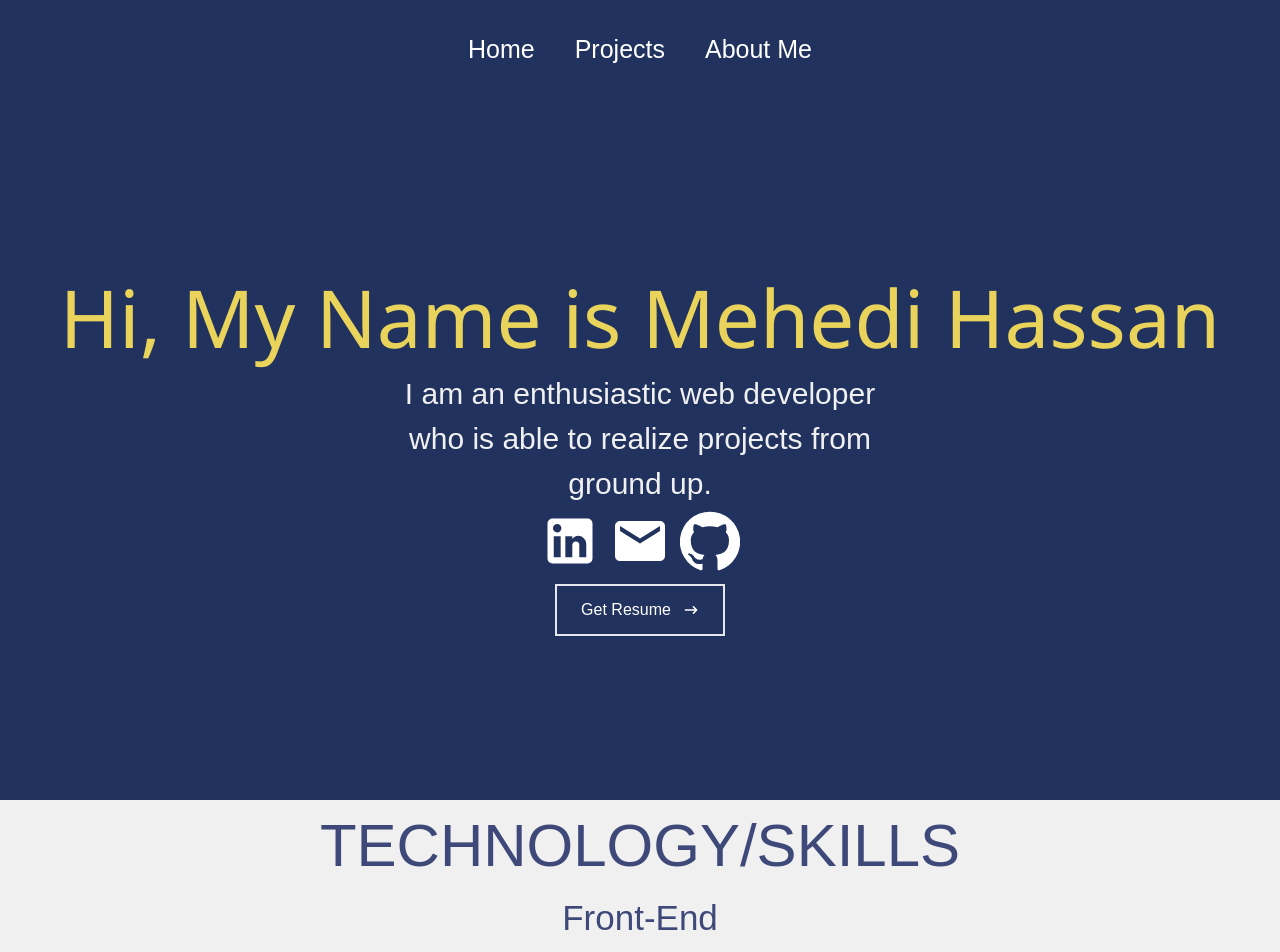
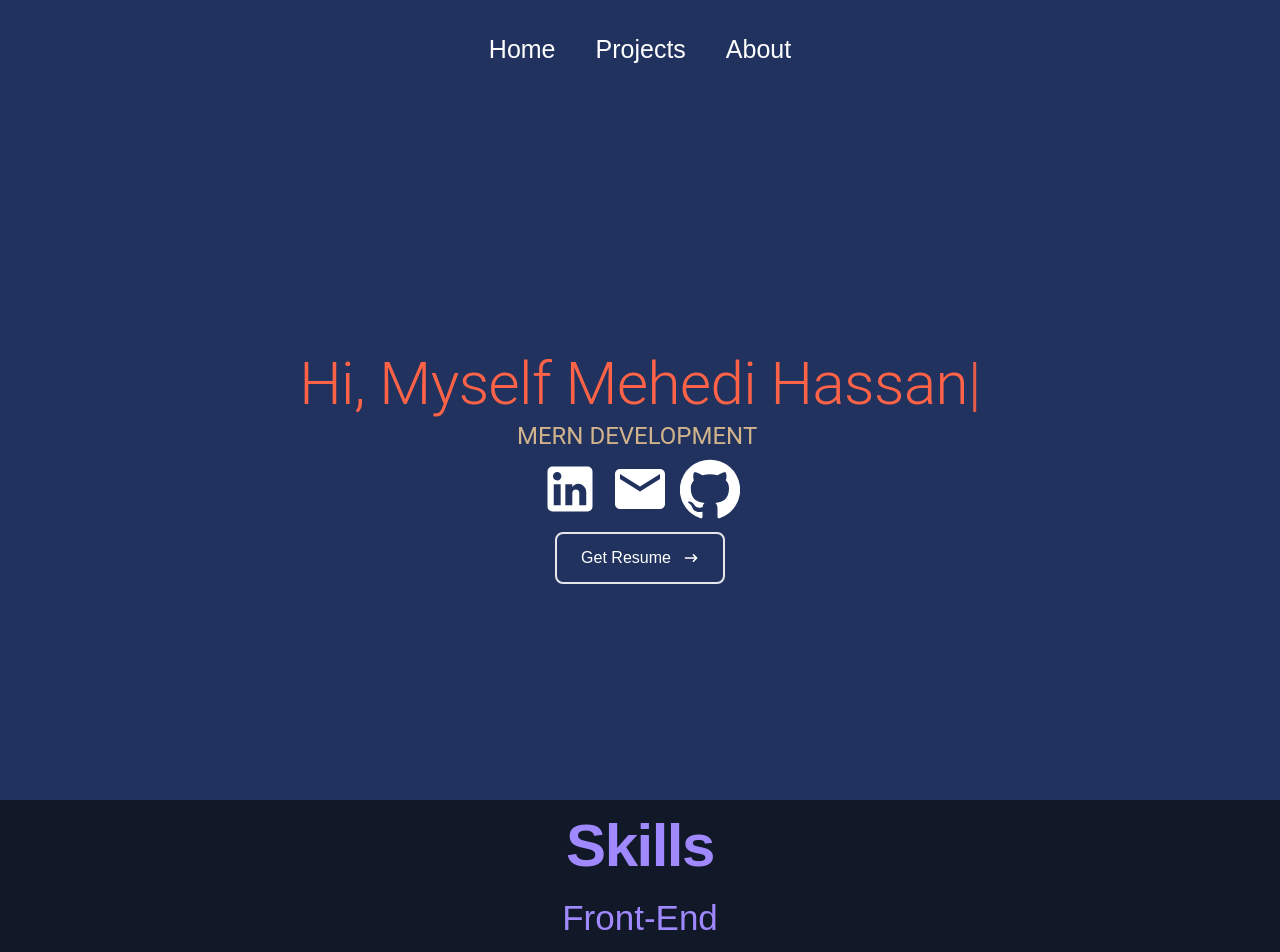
Before and after one commit to dani3lnwz/Portfolioo, a React (Create React App) app: page / in a window 1280 px wide. Shown: the top 952 px of the page. Built offline with nearby package versions, Linux system fonts and the light colour scheme.

Commit message:
about edited

```diff
--- a/package.json
+++ b/package.json
@@ -14,6 +14,7 @@
     "react-router-dom": "^6.3.0",
     "react-scripts": "5.0.1",
     "react-slick": "^0.29.0",
+    "react-typed": "^1.2.0",
     "react-vertical-timeline-component": "^3.5.2",
     "slick-carousel": "^1.8.1",
     "web-vitals": "^2.1.0"
--- a/src/components/Navbar.js
+++ b/src/components/Navbar.js
@@ -26,7 +26,7 @@ function Navbar() {
       <div className="links">
         <Link to="/"> Home </Link>
         <Link to="/projects"> Projects </Link>
-        <Link to="/experience"> About Me</Link>
+        <Link to="/experience"> About </Link>
       </div>
     </div>
   );
--- a/src/pages/Home.js
+++ b/src/pages/Home.js
@@ -5,18 +5,64 @@ import GithubIcon from "@material-ui/icons/GitHub";
 import { HiArrowNarrowRight } from "react-icons/hi";
 import "../styles/Home.css";
 import Contact from "./Contact";
+import Typography from "@material-ui/core/Typography";
+import Avatar from "@material-ui/core/Avatar";
+import Grid from "@material-ui/core/Grid";
+import Box from "@material-ui/core/Box";
+import Typed from "react-typed";
+import { makeStyles } from "@material-ui/core/styles";
+
+const useStyles = makeStyles((theme) => ({
+  avatar: {
+    width: theme.spacing(15),
+    height: theme.spacing(15),
+    margin: theme.spacing(1),
+  },
+  title: {
+    color: "tomato",
+  },
+  subtitle: {
+    color: "tan",
+    textTransform: "uppercase",
+  },
+  typedContainer: {
+    position: "absolute",
+    top: "50%",
+    left: "50%",
+    transform: "translate(-50%,-50%)",
+    width: "80vw",
+    textAlign: "center",
+    zIndex: 1,
+  },
+}));
 
 function Home() {
+  const classes = useStyles();
   return (
+    <>
+      <Box className={classes.typedContainer}>
+        <Typography className={classes.title} variant="h2">
+          <Typed strings={["Hi, Myself Mehedi Hassan"]} typeSpeed={40} />
+        </Typography>
+
+        <Typography className={classes.subtitle} variant="h5">
+          <Typed
+            strings={["Web Developer", "React Developer", "MERN Development"]}
+            typeSpeed={40}
+            backSpeed={50}
+            loop
+          />
+        </Typography>
+      </Box>
       <div className="home">
         <div className="about">
-        <h2 className="mb-16"> Hi, My Name is Mehedi Hassan</h2>
-        <div className="prompt">
-          <p>
-            I am an enthusiastic web developer who is able to realize projects
-            from ground up.
-          </p>
-          <a href="https://www.linkedin.com/in/hassanmehedi1/" target="_blank">
+          <h2 className="mb-16"></h2>
+          <div className="prompt md:mt-8">
+            <p></p>
+            <a
+              href="https://www.linkedin.com/in/hassanmehedi1/"
+              target="_blank"
+            >
               <LinkedInIcon />
             </a>
             <a href="mailto:mehedihypernova@gmail.com" target="_blank">
@@ -30,7 +76,7 @@ function Home() {
             href="https://drive.google.com/file/d/1iboKhBx2yZ-P8LkzGCOBnp73sli1CoD_/view?usp=sharing"
             target="_blank"
           >
-          <button className="text-white group border-2 px-6 py-3 my-2 flex items-center hover:bg-fuchsia-500 hover:border-fuchsia-500 ">
+            <button className="text-white group border-2 px-6 py-3 my-2 flex items-center hover:bg-fuchsia-500 hover:border-fuchsia-500 rounded-lg">
               Get Resume
               <span className="group-hover:ml-4 duration-300">
                 <HiArrowNarrowRight className="ml-3 " />
@@ -38,14 +84,16 @@ function Home() {
             </button>
           </a>
         </div>
-      <div className="skills">
-        <h1 className="text-6xl mt-4 mb-4">TECHNOLOGY/SKILLS</h1>
+        <div className="skills bg-gray-900">
+          <h1 className="title-font  mb-4 text-4xl font-bold leading-10 tracking-tight sm:text-5xl sm:leading-none md:text-6xl mt-4">
+            Skills
+          </h1>
           <ol className="list">
             <li className="item text-center">
               <h2 className=""> Front-End</h2>
               <span>
-              React.js, JavaScript, HTML-5, CSS-3, Bootstrap, TailwindCSS, SASS,
-              Firebase, DaisyUI, React- Router, Axios, React-Query
+                React.js, JavaScript, HTML-5, CSS-3, Bootstrap, TailwindCSS,
+                SASS, Firebase, DaisyUI, React- Router, Axios, React-Query
               </span>
             </li>
             <li className="item text-center">
@@ -70,6 +118,7 @@ function Home() {
         </div>
         <Contact></Contact>
       </div>
+    </>
   );
 }
 
--- a/src/styles/Home.css
+++ b/src/styles/Home.css
@@ -41,10 +41,17 @@
   justify-content: center;
   flex-direction: column;
   align-items: center;
+  /* background-color: #202325;  */
 }
 
 .skills h1 {
-  color: #3e497a;
+  color: #a089ff;
+}
+.skills h2 {
+  color: #a089ff;
+}
+.skills span {
+  color: #a089ff;
 }
 
 .skills .list {
@@ -62,7 +69,7 @@
   }
 
   .about .prompt {
-    margin-top: 10px;
+    margin-top: 200px;
     font-size: 20px;
     width: 80%;
   }
```
Also changed, not shown: 1 other file (tests, documents, lock files or other folders). Lines whose indentation alone changed are shown as unchanged.
